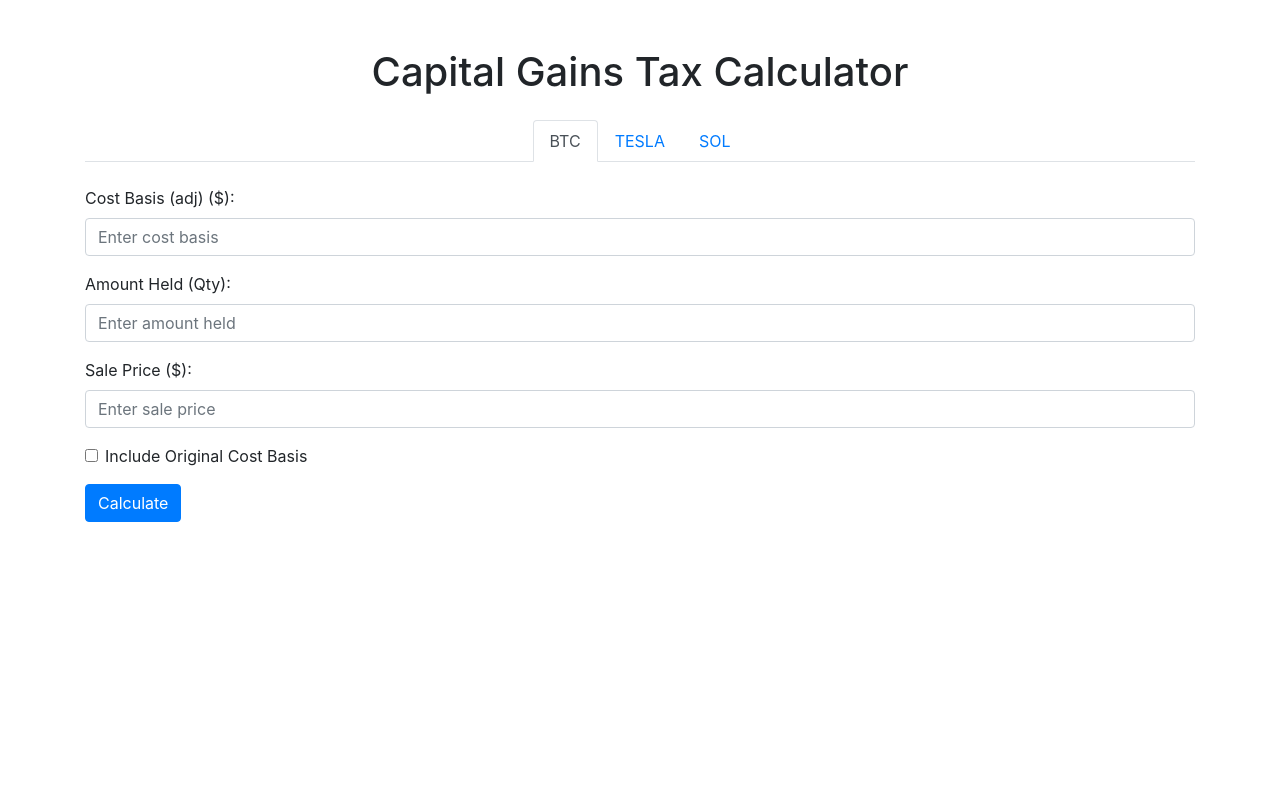
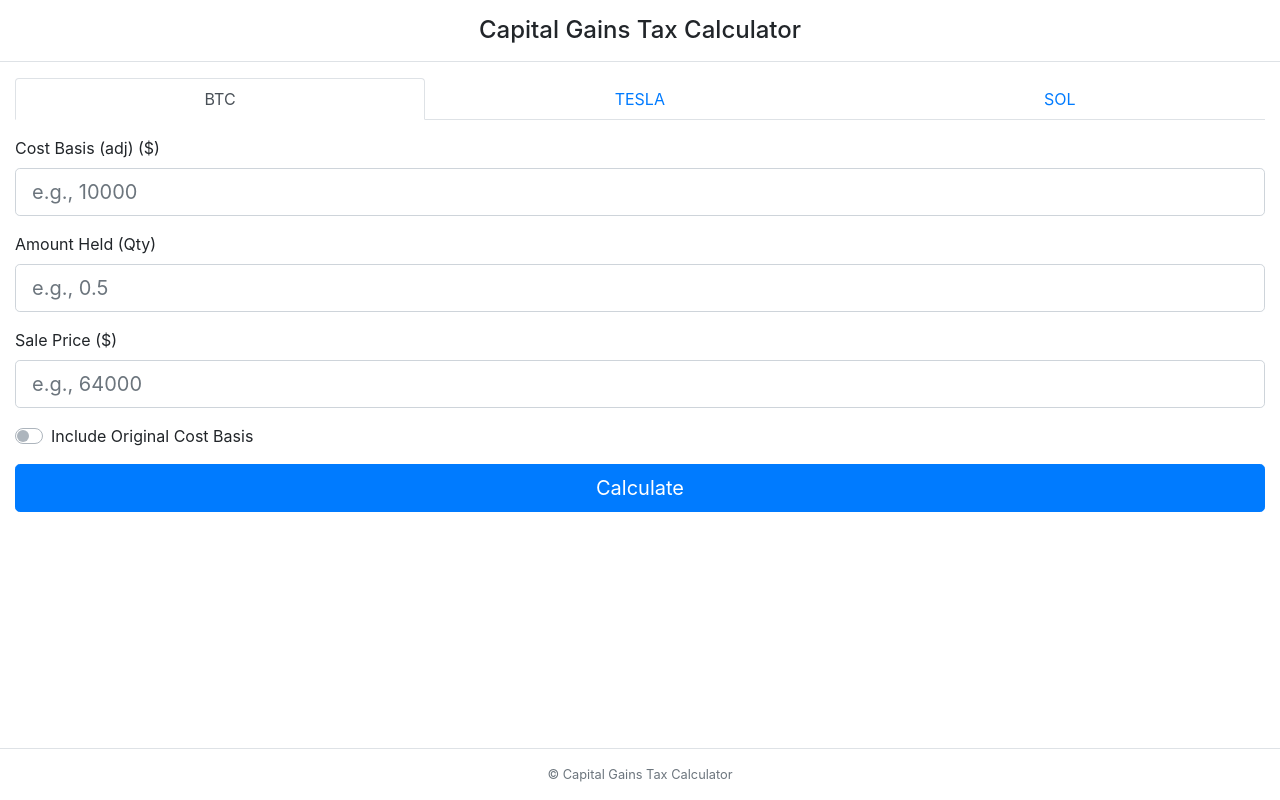
Before and after one commit to nazargeldy/my-tax-calculator, a Flask app: page / in a window 1280 px wide. Run offline with Flask 3, Linux system fonts and the light colour scheme; some libraries are stand-ins or nearby versions.

Commit message:
Update index.html

```diff
--- a/templates/index.html
+++ b/templates/index.html
@@ -1,152 +1,203 @@
 <!DOCTYPE html>
-<html>
+<html lang="en">
 <head>
   <meta charset="utf-8">
   <title>Capital Gains Tax Calculator</title>
-    <!-- Bootstrap CSS for styling -->
+
+  <!-- CRITICAL for mobile sizing -->
+  <meta name="viewport" content="width=device-width, initial-scale=1, viewport-fit=cover">
+
+  <!-- Bootstrap CSS -->
   <link rel="stylesheet" href="https://stackpath.bootstrapcdn.com/bootstrap/4.5.2/css/bootstrap.min.css">
-    <!-- Custom CSS for Robinhood-inspired design -->
+
+  <!-- Your styles -->
   <link rel="stylesheet" href="{{ url_for('static', filename='css/styles.css') }}">
 </head>
-<body>
-    <div class="container my-5">
-        <h1 class="text-center mb-4">Capital Gains Tax Calculator</h1>
-        <!-- Tabs for assets -->
-        <ul class="nav nav-tabs justify-content-center mb-4" id="assetTabs" role="tablist">
-          <li class="nav-item">
-            <a class="nav-link active" id="btc-tab" data-toggle="tab" href="#btc" role="tab" aria-controls="btc" aria-selected="true">BTC</a>
+<body class="bg-app">
+
+  <!-- Full-height wrapper so content fills the screen -->
+  <div class="app-wrapper d-flex flex-column min-vh-100">
+
+    <header class="app-header py-3 px-3 px-md-4 bg-white border-bottom">
+      <h1 class="h4 mb-0 text-center">Capital Gains Tax Calculator</h1>
+    </header>
+
+    <main class="flex-fill">
+      <!-- Use container-fluid on mobile, constrain with max-width via CSS -->
+      <div class="container-fluid py-3">
+        <section class="app-card mx-auto">
+
+          <!-- Tabs -->
+          <ul class="nav nav-tabs justify-content-between mb-3" id="assetTabs" role="tablist">
+            <li class="nav-item flex-fill text-center">
+              <a class="nav-link active" id="btc-tab" data-toggle="tab" href="#btc" role="tab"
+                 aria-controls="btc" aria-selected="true">BTC</a>
             </li>
-          <li class="nav-item">
-            <a class="nav-link" id="tsla-tab" data-toggle="tab" href="#tsla" role="tab" aria-controls="tsla" aria-selected="false">TESLA</a>
+            <li class="nav-item flex-fill text-center">
+              <a class="nav-link" id="tsla-tab" data-toggle="tab" href="#tsla" role="tab"
+                 aria-controls="tsla" aria-selected="false">TESLA</a>
             </li>
-          <li class="nav-item">
-            <a class="nav-link" id="sol-tab" data-toggle="tab" href="#sol" role="tab" aria-controls="sol" aria-selected="false">SOL</a>
+            <li class="nav-item flex-fill text-center">
+              <a class="nav-link" id="sol-tab" data-toggle="tab" href="#sol" role="tab"
+                 aria-controls="sol" aria-selected="false">SOL</a>
             </li>
           </ul>
+
           <div class="tab-content" id="assetTabsContent">
-          <!-- BTC Tab -->
+            <!-- BTC -->
             <div class="tab-pane fade show active" id="btc" role="tabpanel" aria-labelledby="btc-tab">
-            <form id="form-btc" class="mt-3">
+              <form id="form-btc" class="mt-2">
                 <div class="form-group">
-                <label for="costBasis-btc">Cost Basis (adj) ($):</label>
-                <input type="number" class="form-control" id="costBasis-btc" placeholder="Enter cost basis">
+                  <label for="costBasis-btc">Cost Basis (adj) ($)</label>
+                  <input type="number" inputmode="decimal" step="any"
+                         class="form-control form-control-lg"
+                         id="costBasis-btc" placeholder="e.g., 10000">
                 </div>
                 <div class="form-group">
-                <label for="amountHeld-btc">Amount Held (Qty):</label>
-                <input type="number" class="form-control" id="amountHeld-btc" placeholder="Enter amount held">
+                  <label for="amountHeld-btc">Amount Held (Qty)</label>
+                  <input type="number" inputmode="decimal" step="any"
+                         class="form-control form-control-lg"
+                         id="amountHeld-btc" placeholder="e.g., 0.5">
                 </div>
                 <div class="form-group">
-                <label for="salePrice-btc">Sale Price ($):</label>
-                <input type="number" class="form-control" id="salePrice-btc" placeholder="Enter sale price">
+                  <label for="salePrice-btc">Sale Price ($)</label>
+                  <input type="number" inputmode="decimal" step="any"
+                         class="form-control form-control-lg"
+                         id="salePrice-btc" placeholder="e.g., 64000">
                 </div>
-              <div class="form-check">
-                <input type="checkbox" class="form-check-input" id="includeCostBasis-btc">
-                <label class="form-check-label" for="includeCostBasis-btc">Include Original Cost Basis</label>
+                <div class="custom-control custom-switch">
+                  <input type="checkbox" class="custom-control-input" id="includeCostBasis-btc">
+                  <label class="custom-control-label" for="includeCostBasis-btc">
+                    Include Original Cost Basis
+                  </label>
                 </div>
-              <button type="button" class="btn btn-primary mt-3" onclick="calculate('btc')">Calculate</button>
+                <button type="button" class="btn btn-primary btn-lg btn-block mt-3"
+                        onclick="calculate('btc')">Calculate</button>
               </form>
-            <div id="result-btc" class="mt-4"></div>
+              <div id="result-btc" class="result-box mt-3"></div>
             </div>
-          <!-- TESLA Tab -->
+
+            <!-- TESLA -->
             <div class="tab-pane fade" id="tsla" role="tabpanel" aria-labelledby="tsla-tab">
-            <form id="form-tsla" class="mt-3">
+              <form id="form-tsla" class="mt-2">
                 <div class="form-group">
-                <label for="costBasis-tsla">Cost Basis (adj) ($):</label>
-                <input type="number" class="form-control" id="costBasis-tsla" placeholder="Enter cost basis">
+                  <label for="costBasis-tsla">Cost Basis (adj) ($)</label>
+                  <input type="number" inputmode="decimal" step="any"
+                         class="form-control form-control-lg"
+                         id="costBasis-tsla" placeholder="e.g., 5000">
                 </div>
                 <div class="form-group">
-                <label for="amountHeld-tsla">Amount Held (Qty):</label>
-                <input type="number" class="form-control" id="amountHeld-tsla" placeholder="Enter amount held">
+                  <label for="amountHeld-tsla">Amount Held (Qty)</label>
+                  <input type="number" inputmode="decimal" step="any"
+                         class="form-control form-control-lg"
+                         id="amountHeld-tsla" placeholder="e.g., 10">
                 </div>
                 <div class="form-group">
-                <label for="salePrice-tsla">Sale Price ($):</label>
-                <input type="number" class="form-control" id="salePrice-tsla" placeholder="Enter sale price">
+                  <label for="salePrice-tsla">Sale Price ($)</label>
+                  <input type="number" inputmode="decimal" step="any"
+                         class="form-control form-control-lg"
+                         id="salePrice-tsla" placeholder="e.g., 220">
                 </div>
-              <div class="form-check">
-                <input type="checkbox" class="form-check-input" id="includeCostBasis-tsla">
-                <label class="form-check-label" for="includeCostBasis-tsla">Include Original Cost Basis</label>
+                <div class="custom-control custom-switch">
+                  <input type="checkbox" class="custom-control-input" id="includeCostBasis-tsla">
+                  <label class="custom-control-label" for="includeCostBasis-tsla">
+                    Include Original Cost Basis
+                  </label>
                 </div>
-              <button type="button" class="btn btn-primary mt-3" onclick="calculate('tsla')">Calculate</button>
+                <button type="button" class="btn btn-primary btn-lg btn-block mt-3"
+                        onclick="calculate('tsla')">Calculate</button>
               </form>
-            <div id="result-tsla" class="mt-4"></div>
+              <div id="result-tsla" class="result-box mt-3"></div>
             </div>
-          <!-- SOL Tab -->
+
+            <!-- SOL -->
             <div class="tab-pane fade" id="sol" role="tabpanel" aria-labelledby="sol-tab">
-            <form id="form-sol" class="mt-3">
+              <form id="form-sol" class="mt-2">
                 <div class="form-group">
-                <label for="costBasis-sol">Cost Basis (adj) ($):</label>
-                <input type="number" class="form-control" id="costBasis-sol" placeholder="Enter cost basis">
+                  <label for="costBasis-sol">Cost Basis (adj) ($)</label>
+                  <input type="number" inputmode="decimal" step="any"
+                         class="form-control form-control-lg"
+                         id="costBasis-sol" placeholder="e.g., 2000">
                 </div>
                 <div class="form-group">
-                <label for="amountHeld-sol">Amount Held (Qty):</label>
-                <input type="number" class="form-control" id="amountHeld-sol" placeholder="Enter amount held">
+                  <label for="amountHeld-sol">Amount Held (Qty)</label>
+                  <input type="number" inputmode="decimal" step="any"
+                         class="form-control form-control-lg"
+                         id="amountHeld-sol" placeholder="e.g., 50">
                 </div>
                 <div class="form-group">
-                <label for="salePrice-sol">Sale Price ($):</label>
-                <input type="number" class="form-control" id="salePrice-sol" placeholder="Enter sale price">
+                  <label for="salePrice-sol">Sale Price ($)</label>
+                  <input type="number" inputmode="decimal" step="any"
+                         class="form-control form-control-lg"
+                         id="salePrice-sol" placeholder="e.g., 150">
                 </div>
-              <div class="form-check">
-                <input type="checkbox" class="form-check-input" id="includeCostBasis-sol">
-                <label class="form-check-label" for="includeCostBasis-sol">Include Original Cost Basis</label>
+                <div class="custom-control custom-switch">
+                  <input type="checkbox" class="custom-control-input" id="includeCostBasis-sol">
+                  <label class="custom-control-label" for="includeCostBasis-sol">
+                    Include Original Cost Basis
+                  </label>
                 </div>
-              <button type="button" class="btn btn-primary mt-3" onclick="calculate('sol')">Calculate</button>
+                <button type="button" class="btn btn-primary btn-lg btn-block mt-3"
+                        onclick="calculate('sol')">Calculate</button>
               </form>
-            <div id="result-sol" class="mt-4"></div>
-          </div>
-        </div>
+              <div id="result-sol" class="result-box mt-3"></div>
             </div>
 
-    <!-- Bootstrap JS and dependencies -->
-    <script src="https://code.jquery.com/jquery-3.5.1.slim.min.js"></script>
-    <script src="https://cdn.jsdelivr.net/npm/popper.js@1.16.1/dist/umd/popper.min.js"></script>
-    <script src="https://stackpath.bootstrapcdn.com/bootstrap/4.5.2/js/bootstrap.min.js"></script>
-    <!-- Inline JS for demonstration; you can also separate it into static/js/script.js -->
+          </div>
+        </section>
+      </div>
+    </main>
+
+    <footer class="app-footer py-3 text-center small text-muted bg-white border-top">
+      © {{ (now().year if now else '') or '' }} Capital Gains Tax Calculator
+    </footer>
+  </div>
+
+  <!-- JS (defer so it doesn't block rendering) -->
+  <script defer src="https://code.jquery.com/jquery-3.5.1.slim.min.js"></script>
+  <script defer src="https://cdn.jsdelivr.net/npm/popper.js@1.16.1/dist/umd/popper.min.js"></script>
+  <script defer src="https://stackpath.bootstrapcdn.com/bootstrap/4.5.2/js/bootstrap.min.js"></script>
+
   <script>
     function calculate(asset) {
-        // Get values from the form fields based on asset (btc, tsla, sol)
       const costBasis = document.getElementById(`costBasis-${asset}`).value;
       const amountHeld = document.getElementById(`amountHeld-${asset}`).value;
-        const salePrice = document.getElementById(`salePrice-${asset}`).value;
-        // Get the state of the "Include Original Cost Basis" toggle
+      const salePrice  = document.getElementById(`salePrice-${asset}`).value;
       const includeCostBasis = document.getElementById(`includeCostBasis-${asset}`).checked;
 
-        // Prepare the data payload for the Python backend
-        const payload = {
-          asset: asset,
-          costBasis: costBasis,
-          amountHeld: amountHeld,
-          salePrice: salePrice,
-          includeCostBasis: includeCostBasis
-        };
+      const payload = { asset, costBasis, amountHeld, salePrice, includeCostBasis };
 
-        // Call the Flask endpoint with fetch
       fetch('/calculate', {
         method: 'POST',
         headers: { 'Content-Type': 'application/json' },
         body: JSON.stringify(payload)
       })
-        .then(response => response.json())
+      .then(r => r.json())
       .then(data => {
-          const resultDiv = document.getElementById(`result-${asset}`);
-          resultDiv.innerHTML = `
-            <h4>Short-Term Gains</h4>
-            <p>Tax Rate: ${data.shortTerm.taxRate}%</p>
-            <p>Net Gains: $${data.shortTerm.netGains.toFixed(2)}</p>
-            <p>Tax Owed: $${data.shortTerm.taxOwed.toFixed(2)}</p>
-            <p>Net Proceeds: $${data.shortTerm.netProceeds.toFixed(2)}</p>
-            <hr>
-            <h4>Long-Term Gains</h4>
-            <p>Tax Rate: ${data.longTerm.taxRate}%</p>
-            <p>Net Gains: $${data.longTerm.netGains.toFixed(2)}</p>
-            <p>Tax Owed: $${data.longTerm.taxOwed.toFixed(2)}</p>
-            <p>Net Proceeds: $${data.longTerm.netProceeds.toFixed(2)}</p>
-            <hr>
-            <h4>Break-Even Price</h4>
-            <p>$${data.breakEven.toFixed(2)}</p>
-            <p><small>Included Original Cost Basis: ${data.includeCostBasis}</small></p>
+        const el = document.getElementById(`result-${asset}`);
+        el.innerHTML = `
+          <h5 class="mb-2">Short-Term Gains</h5>
+          <div class="row no-gutters mb-2">
+            <div class="col-6">Tax Rate</div><div class="col-6 text-right"><strong>${data.shortTerm.taxRate}%</strong></div>
+            <div class="col-6">Net Gains</div><div class="col-6 text-right">$${data.shortTerm.netGains.toFixed(2)}</div>
+            <div class="col-6">Tax Owed</div><div class="col-6 text-right">$${data.shortTerm.taxOwed.toFixed(2)}</div>
+            <div class="col-6">Net Proceeds</div><div class="col-6 text-right">$${data.shortTerm.netProceeds.toFixed(2)}</div>
+          </div>
+          <hr class="my-2">
+          <h5 class="mb-2">Long-Term Gains</h5>
+          <div class="row no-gutters mb-2">
+            <div class="col-6">Tax Rate</div><div class="col-6 text-right"><strong>${data.longTerm.taxRate}%</strong></div>
+            <div class="col-6">Net Gains</div><div class="col-6 text-right">$${data.longTerm.netGains.toFixed(2)}</div>
+            <div class="col-6">Tax Owed</div><div class="col-6 text-right">$${data.longTerm.taxOwed.toFixed(2)}</div>
+            <div class="col-6">Net Proceeds</div><div class="col-6 text-right">$${data.longTerm.netProceeds.toFixed(2)}</div>
+          </div>
+          <hr class="my-2">
+          <h5 class="mb-2">Break-Even Price</h5>
+          <p class="lead mb-1">$${data.breakEven.toFixed(2)}</p>
+          <p class="mb-0"><small>Included Original Cost Basis: ${data.includeCostBasis}</small></p>
         `;
       })
-        .catch(error => console.error('Error:', error));
+      .catch(err => console.error(err));
     }
   </script>
 </body>
```
Lines whose indentation alone changed are shown as unchanged.
